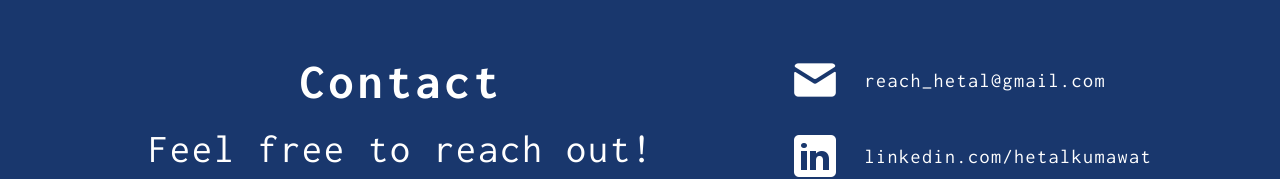
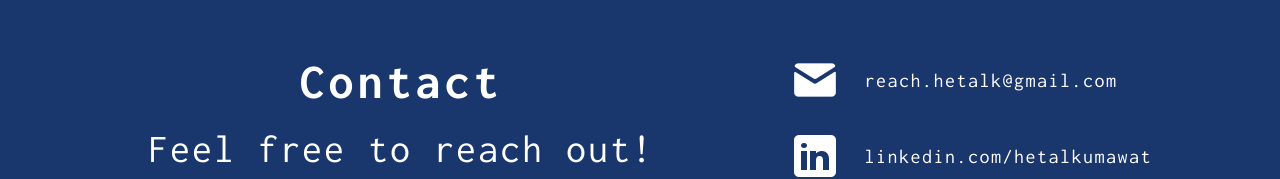
Before and after one commit to hetalkumawat/hetalportfolio, a React (Vite) app: page / in a window 1280 px wide. Shown: the part 3086-3265 px from the top of the page. Built offline with nearby package versions, Linux system fonts and the light colour scheme.

Commit message:
changed email

```diff
--- a/src/components/Contact/Contact.jsx
+++ b/src/components/Contact/Contact.jsx
@@ -14,7 +14,7 @@ export const Contact = () => {
       <ul className={styles.links}>
         <li className={styles.link}>
           <img src={getImageUrl("contact/emailIcon.png")} alt="Email icon" />
-          <a href="mailto:reach.hetalk@gmail.com">reach_hetal@gmail.com</a>
+          <a href="mailto:reach.hetalk@gmail.com">reach.hetalk@gmail.com</a>
         </li>
         <li className={styles.link}>
           <img
--- a/src/components/Experience/Experience.module.css
+++ b/src/components/Experience/Experience.module.css
@@ -126,9 +126,9 @@ padding: 10px;
   }
    */
   /* selected link */
-  a:active {
+  /* a:active {
     color: blue;
-  }
+  } */
 
 
 
```
